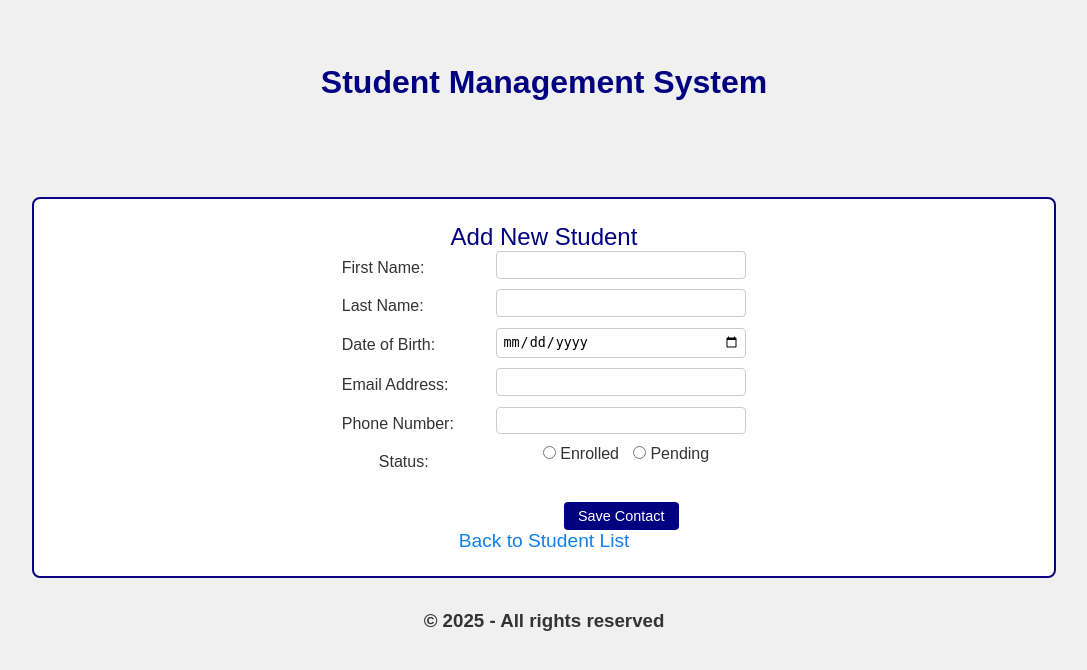
After one commit to rubymattu/PHPAssignment1, a PHP site: page /add_student_form.php in a window 1280 px wide. The commit adds this page. Shown: the top 670 px of the page, without its empty margins (96-1183 px from the left). Run offline with PHP 8.4, Linux system fonts and the light colour scheme; data that the repository does not hold is empty.

Commit message:
Add student completed

```diff
--- /dev/null
+++ b/add_student_form.php
@@ -0,0 +1,56 @@
+<?php
+  session_start();
+  require('database.php');
+  $queryStudents = 'SELECT * FROM students';
+  $statement1 = $db->prepare($queryStudents);
+  $statement1->execute();
+  $students = $statement1->fetchAll();
+  $statement1->closeCursor();
+?>
+
+<!DOCTYPE html>
+<html lang="en">
+<head>
+  <meta charset="UTF-8">
+  <meta name="viewport" content="width=device-width, initial-scale=1.0">
+  <title>Student Manager - Add Student</title>
+  <link rel="stylesheet" type="text/css" href="css/main.css">
+</head>
+<body>
+  <?php
+    include 'header.php';
+  ?>
+  <main>
+    <form action="add_student.php" method="post">
+      <h2>Add New Student</h2>
+      <label for="firstName">First Name:</label>
+      <input type="text" id="firstName" name="firstName" required><br>
+
+      <label for="lastName">Last Name:</label>
+      <input type="text" id="lastName" name="lastName" required><br>
+
+      <label for="dob">Date of Birth:</label>
+      <input type="date" id="dob" name="dob" required><br>
+
+      <label for="emailAddress">Email Address:</label>
+      <input type="email" id="emailAddress" name="emailAddress" required><br>
+
+      <label for="phoneNumber">Phone Number:</label>
+      <input type="tel" id="phoneNumber" name="phoneNumber"><br>
+
+      <label for="status">Status:</label>
+      <input type="radio" name="status" value="Enrolled" />Enrolled
+      <input type="radio" name="status" value="Pending" />Pending<br />
+
+      <div id="buttons">
+        <label for="submit">&nbsp;</label>
+        <input type="submit" value="Save Contact" id="submit">
+      </div>
+      </form>
+      <p><a href='index.php'>Back to Student List</a></p>
+  </main>
+  <?php
+  include 'footer.php';
+  ?>
+</body>
+</html>
--- a/css/main.css
+++ b/css/main.css
@@ -1,72 +1,134 @@
+/* Reset & Base Styles */
 * {
   margin: 0;
   padding: 0;
   box-sizing: border-box;
   scroll-behavior: smooth;
 }
+
 body {
   font-family: 'Poppins', sans-serif;
-  background: #fff;
-  color: #444;
+  background-color: #f0f0f0;
+  color: #333;
   text-align: center;
-  padding: 100px 200px;
 }
+
+/* Main Layout */
 main {
-    border: 2px solid #444;
-    border-radius: 10px;
-    padding: 40px;
+  display: block;
+  width: 80%;
+  margin: 2em auto;
+  padding: 1.5em;
+  background-color: #fff;
+  border: 2px solid #0d0080;
+  border-radius: 8px;
+}
+
+/* Headings */
+h1, h2 {
+  color: navy;
 }
 h1 {
-      font-size: 2.5rem;
-      font-weight: 500;
-      padding: 20px;
-      padding-bottom: 100px;
+  padding: 2em 0;
+  font-weight: 600;
 }
 h2 {
-      font-size: 2rem;
-      font-weight: 200;
-      padding-bottom: 20px;
+
+  font-weight: 500;
 }
+
+/* Forms */
+form {
+  text-align: center;
+}
+
+label {
+  display: inline-block;
+  width: 150px;
+  margin: 0.5em 0;
+  text-align: left;;
+  vertical-align: top;
+}
+
+input[type="text"],
+input[type="email"],
+input[type="tel"],
+input[type="date"] {
+  width: 250px;
+  padding: 0.4em;
+  margin-bottom: 0.8em;
+  border: 1px solid #ccc;
+  border-radius: 4px;
+}
+
+/* Radio buttons inline */
+input[type="radio"] {
+  margin-left: 10px;
+  margin-right: 4px;
+}
+input[type="file"] {
+
+}
+
+#buttons {
+  margin-top: 1em;
+}
+
+input[type="submit"] {
+  width: 10em;
+  background-color: navy;
+  color: white;
+  border: none;
+  padding: 0.6em;
+  margin-top: 0.5em;
+  border-radius: 4px;
+  cursor: pointer;
+
+}
+
+input[type="submit"]:hover {
+  background-color: #0056b3;
+}
+
+/* Clear floats */
+br {
+  clear: both;
+}
+
+/* Table Styles */
 table {
-      text-align: center;
   width: 100%;
   border-collapse: collapse;
-      margin-top: 2rem;
-      font-family: 'Poppins', sans-serif;
+  margin-top: 1.5em;
+  margin-bottom: 2em;
+}
 
+th, td {
+  text-align: left;
+  padding: 0.75em;
+  border: 1px solid #ddd;
 }
-      th, td {
-        padding: 10px;
-        border: 1px solid #232323;
+
+th {
+  background-color: #f2f2f2;
+  color: #333;
 }
-      th {
-        background: #eee;
-        font-size: 1.2rem;
+
+/* Action buttons in table */
+form input[type="submit"] {
+  width: auto;
+  padding: 0.4em 1em;
+  font-size: 0.9em;
+}
+
+/* Links */
+a {
+  color: #0d81ed;
+  text-decoration: none;
+  font-size: 1.2em;
   font-weight: 500;
-        color:#222
 }
-      td {
-        font-size: 1rem;
-        font-weight: 200;
-        padding: 15px 10px;
-        background: #f9f8f8;
-        color: #222;
+
+a:hover {
+  text-decoration: underline;
 }
-    main > p {
-      text-align: left;
-      font-size: 1rem;
-      font-weight: 200;
-      padding: 5px 50px;
-    }
-    main > p > a {
-      margin-top: 10px;
-      color: #408ff7;
-    }
-  h3 {
-    font-size: 1.1rem;
-    font-weight: 200;
-    margin: 20px 0;
-    position: fixed;
-    bottom: 10px;
-    left: calc(50% - 100px);
-  }
```
Also changed, not shown: add_confirmation.php (added, +35 -0 lines), add_student.php (added, +50 -0 lines), error.php (added, +27 -0 lines), index.php (+15 -2 lines). Lines whose indentation alone changed are shown as unchanged.
